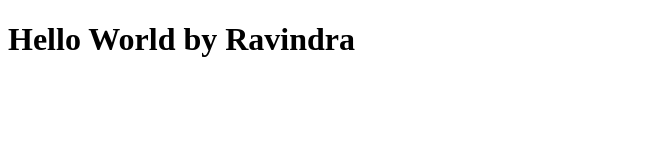
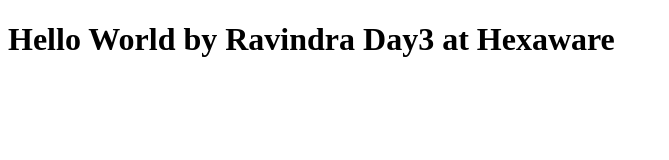
Before and after one commit to ravindravp/AzureDevops-P1, a plain HTML site: page index.html in a window 1280 px wide. Shown: the whole page, without its empty margins (0-669 px from the left). Drawn offline with Linux system fonts and the light colour scheme.

Commit message:
2nd commit

```diff
--- a/index.html
+++ b/index.html
@@ -6,6 +6,8 @@
     <title>Hello World</title>
 </head>
 <body>
-    <h1>Hello World by Ravindra</h1>
+    <h1>Hello World by Ravindra
+        Day3 at Hexaware
+    </h1>
 </body>
 </html>
```
